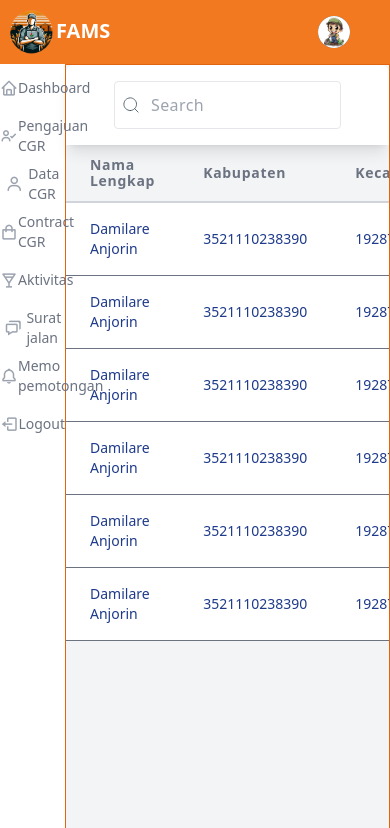
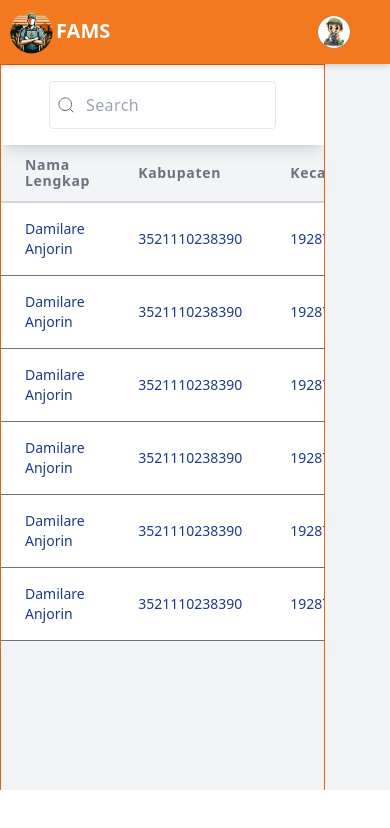
Before and after one commit to rizqihidayat3017/web-dashboard, a React (Vite) app: page /datacgrv2 in a window 390 px wide. Shown: the top 828 px of the page. Built offline with nearby package versions, Linux system fonts and the light colour scheme.

Commit message:
add function pdf

```diff
--- a/package.json
+++ b/package.json
@@ -12,7 +12,8 @@
   "dependencies": {
     "react": "^18.2.0",
     "react-dom": "^18.2.0",
-    "react-router-dom": "^6.21.2"
+    "react-router-dom": "^6.21.2",
+    "react-to-pdf": "^1.0.1"
   },
   "devDependencies": {
     "@types/react": "^18.2.43",
--- a/src/Pages/Contractcgrv2.jsx
+++ b/src/Pages/Contractcgrv2.jsx
@@ -4,7 +4,7 @@ import Sidebar from "../component/DashboardAdmin/Sidebar";
 
 function Contractcgrv2() {
   return (
-    <div>
+    <div className="h-screen">
       <NavbarV2 />
       <Sidebar>
         <Contractcgr/>
--- a/src/component/DashboardAdmin/Detailscgr.jsx
+++ b/src/component/DashboardAdmin/Detailscgr.jsx
@@ -57,7 +57,7 @@ function Detailscgr() {
           </div>
         </div>
       </div>
-      <div className="w-screen overflow-x-scroll">
+      <div className="w-full overflow-x-scroll">
         <table className="w-full text-sm text-left rtl:text-right text-gray-500 dark:text-gray-400">
           <thead className="text-xs text-gray-700 uppercase bg-gray-50 dark:bg-gray-700 dark:text-gray-400">
             <tr>
--- a/src/component/DashboardAdmin/DetailspengajuanCGR.jsx
+++ b/src/component/DashboardAdmin/DetailspengajuanCGR.jsx
@@ -53,7 +53,7 @@ function DetailspengajuanCGR() {
           </div>
         </div>
       </div>
-      <div className="w-screen overflow-x-scroll">
+      <div className="w-full overflow-x-scroll">
         <table className="w-full text-sm text-left rtl:text-right text-gray-500 dark:text-gray-400">
           <thead className="text-xs text-gray-700 uppercase bg-gray-50 dark:bg-gray-700 dark:text-gray-400">
             <tr>
--- a/src/component/DashboardAdmin/Invoice.jsx
+++ b/src/component/DashboardAdmin/Invoice.jsx
@@ -1,10 +1,13 @@
+import { usePDF } from 'react-to-pdf';
+
 function Invoice() {
+  const { toPDF, targetRef } = usePDF({filename: 'contract.pdf'});
   return (
     <div>
       <div className="max-w-[85rem] px-4 sm:px-6 lg:px-8 mx-auto my-4 sm:my-10">
         <div className="sm:w-11/12 lg:w-3/4 mx-auto">
           {/* Card */}
-          <div className="flex flex-col p-4 sm:p-10 bg-white shadow-md rounded-xl dark:bg-gray-800">
+          <div className="flex flex-col p-4 sm:p-10 bg-white shadow-md rounded-xl dark:bg-gray-800" ref={targetRef}>
             {/* Grid */}
             <div className="flex justify-between">
               <div>
@@ -297,9 +300,9 @@ function Invoice() {
               </svg>
               Invoice PDF
             </a>
-            <a
+            <button
               className="py-2 px-3 inline-flex items-center gap-x-2 text-sm font-semibold rounded-lg border border-transparent bg-blue-600 text-white hover:bg-blue-700 disabled:opacity-50 disabled:pointer-events-none dark:focus:outline-none dark:focus:ring-1 dark:focus:ring-gray-600"
-              href="#"
+              onClick={() => toPDF()}
             >
               <svg
                 className="flex-shrink-0 w-4 h-4"
@@ -318,7 +321,7 @@ function Invoice() {
                 <rect width={12} height={8} x={6} y={14} />
               </svg>
               Print
-            </a>
+            </button>
           </div>
           {/* End Buttons */}
         </div>
--- a/src/component/DashboardAdmin/NavbarV2.jsx
+++ b/src/component/DashboardAdmin/NavbarV2.jsx
@@ -12,7 +12,7 @@ function NavbarV2() {
   };
 
   return (
-    <nav className="bg-customOrange border-gray-200 dark:bg-gray-900 shadow-md">
+    <nav className="bg-customOrange border-gray-200 dark:bg-gray-900 shadow-md sticky top-0 z-50">
       <div className="flex justify-between ml-2">
         <div className="flex">
           <div className="h-12 w-12 pt-2">
@@ -66,7 +66,7 @@ function NavbarV2() {
               </button>
               {isOpen && (
                 <ul
-                  className="absolute -right-5 top-14 h-20 w-56 border-customOrange bg-white rounded-lg"
+                  className="absolute -right-5 top-14 h-20 w-56 border-customOrange bg-white rounded-lg z-50"
                   aria-labelledby="user-menu-button"
                 >
                   <span className="block text-sm text-gray-900">{email}</span>
--- a/src/component/DashboardAdmin/Sidebar.jsx
+++ b/src/component/DashboardAdmin/Sidebar.jsx
@@ -6,8 +6,8 @@ const handleLogout = () => {
 // eslint-disable-next-line react/prop-types
 const Sidebar = ({ children }) => {
   return (
-    <div className="min-h-screen grid grid-cols-12 bg-gray-100 overflow-hidden">
-      <div className="flex flex-col  bg-white col-span-2">
+    <div className="h-[86vh] grid grid-cols-12 bg-gray-100 overflow-hidden ">
+      <div className="hidden sm:flex flex-col bg-white col-span-2">
         <ul className="flex flex-col">
           <li>
             <a
@@ -98,7 +98,7 @@ const Sidebar = ({ children }) => {
           </li>
         </ul>
       </div>
-      <div className="w-full border border-customOrangeplus col-span-10">{children}</div>
+      <div className="w-full h-screen overflow-y-scroll border border-customOrangeplus col-span-10">{children}</div>
     </div>
   );
 };
```
Also changed, not shown: 1 other file (tests, documents, lock files or other folders).
